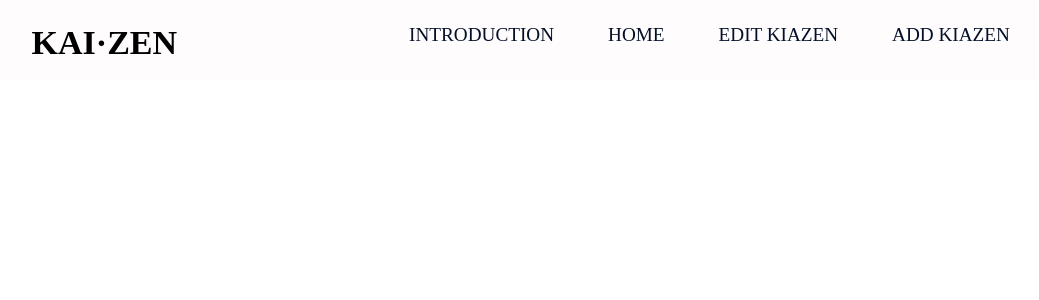
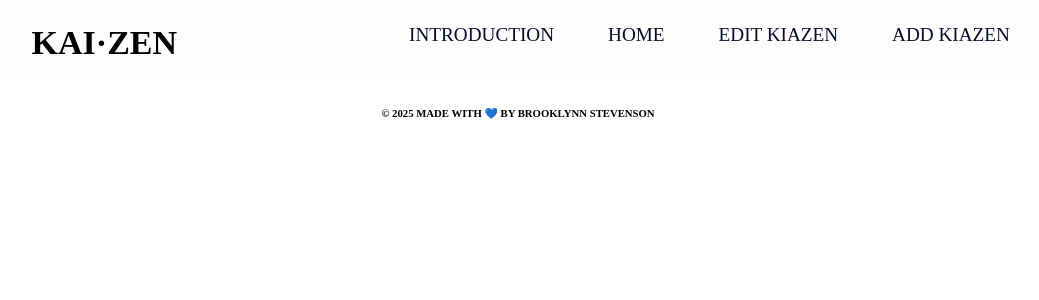
Before and after one commit to Brooksteven/Stevenson_Brooklynn_React_ToDoApp_Capstone-, a React (Vite) app: page /home in a window 1280 px wide. Shown: the top 300 px of the page, without its empty margins (122-1161 px from the left). Built offline with nearby package versions, Linux system fonts and the light colour scheme; no server answers.

Commit message:
update code

```diff
--- a/src/pages/HomePage/HomePage.jsx
+++ b/src/pages/HomePage/HomePage.jsx
@@ -2,7 +2,8 @@ import { useState, useEffect } from 'react'
 import { getItems } from '../../utilities/items-api.js'
 import CreateItemForm from '../../components/CreateItemForm/CreateItemForm';
 import ItemList from '../../components/ItemList/ItemList';
-import Navbar from '../../components/Navbar/Navbar.jsx'
+import Navbar from '../../components/Navbar/Navbar.jsx';
+import Footer from '../../components/Footer/Footer.jsx'
 
 export default function HomePage() {
     const [items, setItems] = useState(null)
@@ -26,6 +27,7 @@ export default function HomePage() {
         {/* we are then passing setItems aka setter function as a prop from the form so when the data gets created in CreateItemForm we will then be able to update the items, by using setItems(items), to have all of the items from the database, by updating state it will trigger a re-render and that item gets dynamically added to the dom   */}
         {/* <CreateItemForm setItems={setItems}/> */}
         {items && <ItemList setItems={setItems} items={items}/>}
+        <Footer />
 
     </div>
   )
```
